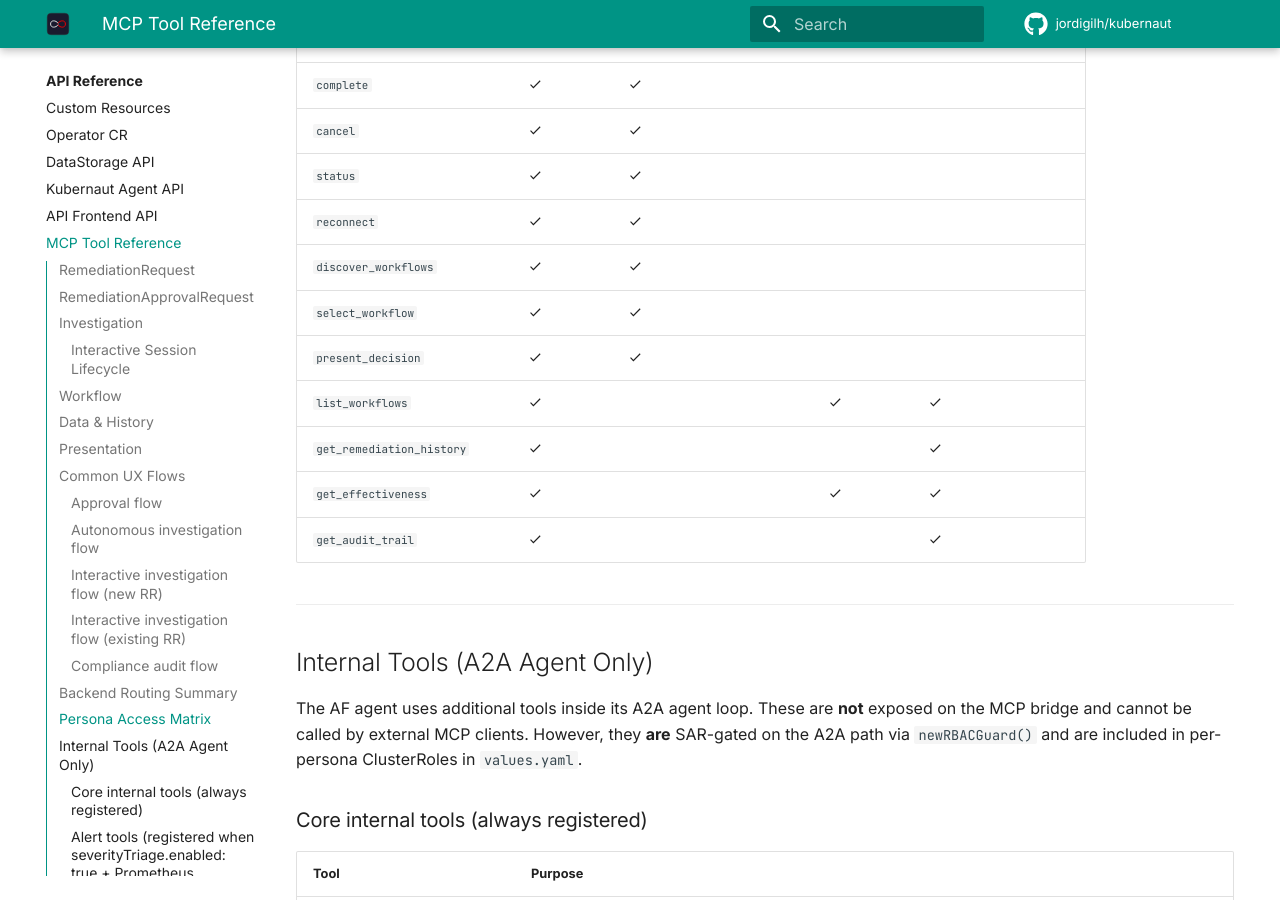
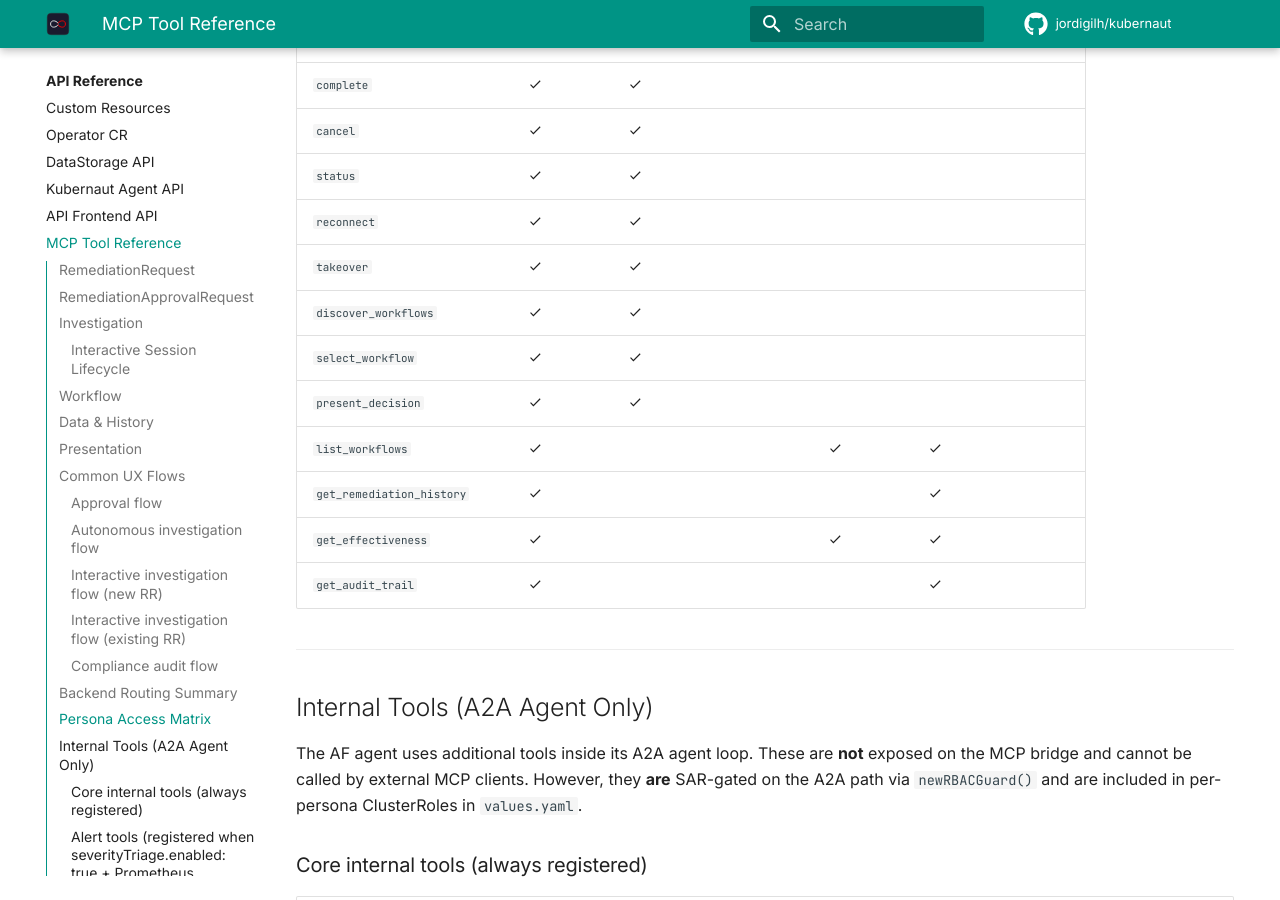
Before and after one commit to jordigilh/kubernaut-docs, an MkDocs documentation site: the page built from docs/api-reference/mcp-tools.md, in a window 1280 px wide and 900 px high, scrolled down 11161 px. Built offline with MkDocs 1.6.1 and Material for MkDocs 9.7.7, drawn with Linux system fonts in a browser that asks for light colours; comment, search, counter and statistics services are not loaded; the version menu is left out.

Commit message:
docs: add kubernaut_takeover to persona access matrix
Matches the bootstrap ClusterRoles deployed on the demo cluster.

Co-authored-by: Cursor <cursoragent@cursor.com>

```diff
--- a/docs/api-reference/mcp-tools.md
+++ b/docs/api-reference/mcp-tools.md
@@ -629,6 +629,7 @@ All tool names below are prefixed with `kubernaut_`.
 | `cancel` | :material-check: | :material-check: | | | | |
 | `status` | :material-check: | :material-check: | | | | |
 | `reconnect` | :material-check: | :material-check: | | | | |
+| `takeover` | :material-check: | :material-check: | | | | |
 | `discover_workflows` | :material-check: | :material-check: | | | | |
 | `select_workflow` | :material-check: | :material-check: | | | | |
 | `present_decision` | :material-check: | :material-check: | | | | |
```
